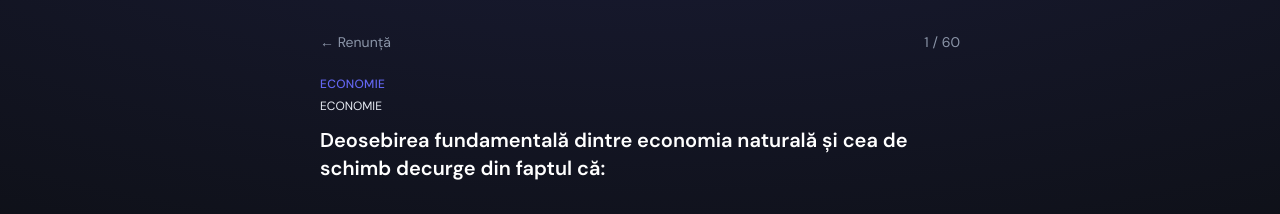
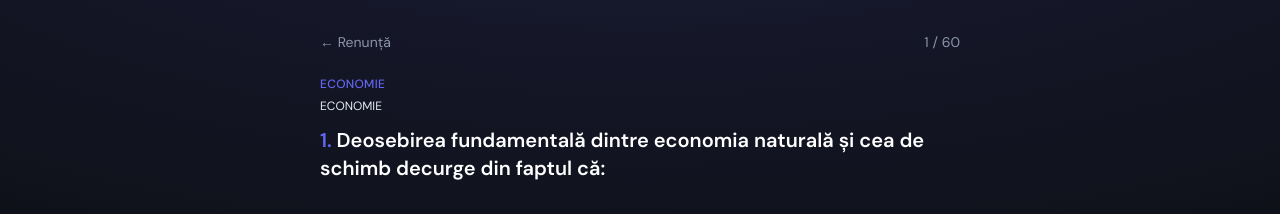
Before and after one commit to ursu-polar/lic, a Next.js app: page / in a window 1280 px wide. Both pictures are taken after a click on the button "ECONOMIE". Shown: the top 214 px of the page. Built offline with nearby package versions, Linux system fonts and the light colour scheme.

Commit message:
added number of the question

```diff
--- a/components/QuizView.tsx
+++ b/components/QuizView.tsx
@@ -107,7 +107,7 @@ export function QuizView({
         {q.capitol}
       </p>
       <h1 className="mt-3 text-lg font-semibold leading-snug text-white sm:text-xl">
-        {q.text}
+        <span className="text-accent">{q.numar}.</span> {q.text}
       </h1>
 
       <div
```
